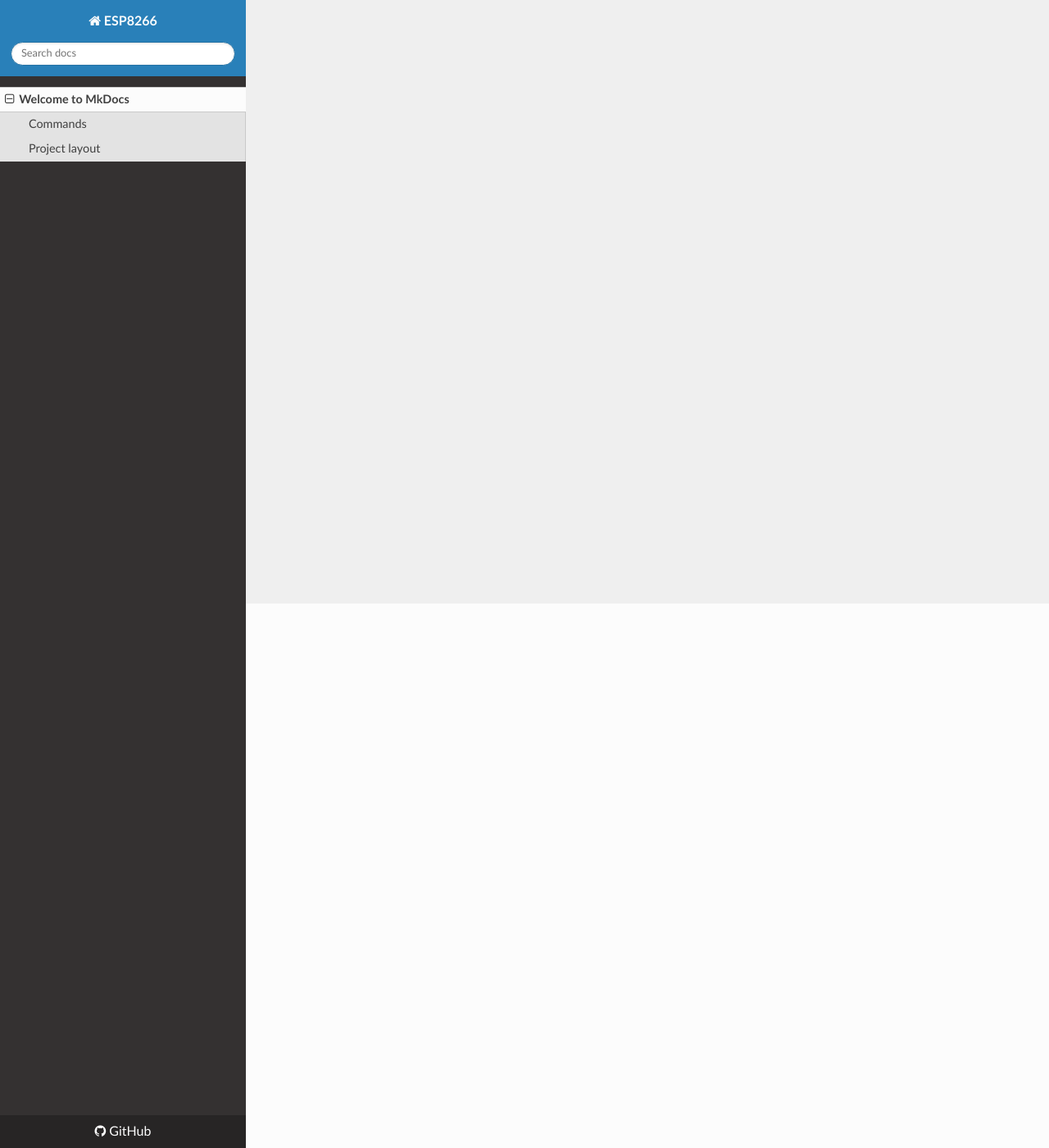
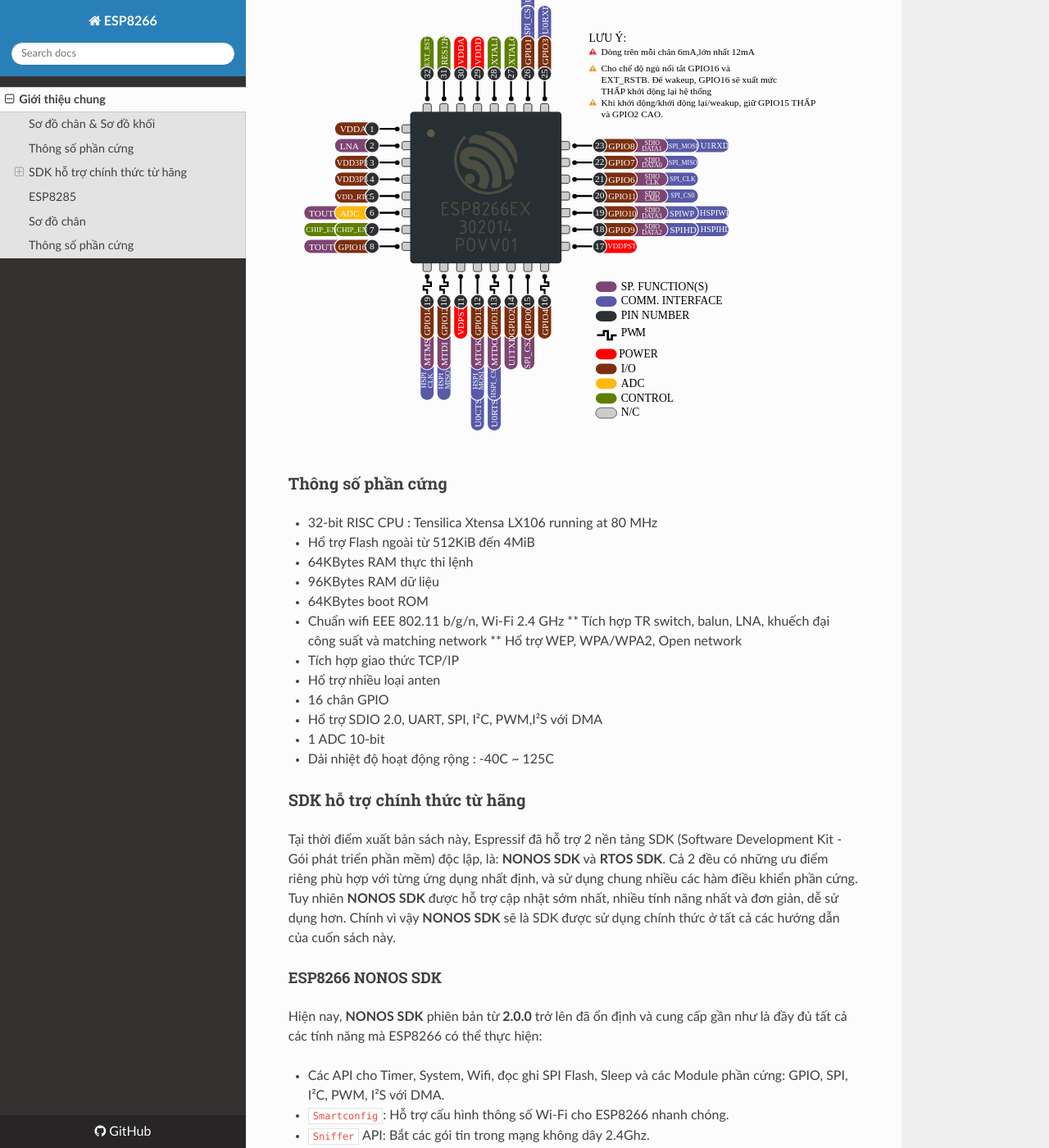
Before and after one commit to esp8266vn/esp8266.vn, an MkDocs documentation site: the page built from docs/index.md, in a window 1280 px wide and 1400 px high, scrolled down 664 px. Shown: the whole window at 82% size. Built offline with MkDocs 1.6.1, drawn with Linux system fonts in a browser that asks for light colours; nearby versions of some CDN libraries; old or Windows-style settings are respelled for this version of MkDocs; some of the changed text lies outside the part shown.

Commit message:
add instructions

```diff
--- a/docs/index.md
+++ b/docs/index.md
@@ -1,17 +1,66 @@
-# Welcome to MkDocs
+:imagesdir: images
 
-For full documentation visit [mkdocs.org](http://mkdocs.org).
+## ESP8266
 
-## Commands
+ESP8266 là dòng chip tích hợp Wi-Fi 2.4Ghz có thể lập trình được, rẻ tiền được sản xuất bởi một công ty bán dẫn Trung Quốc: Espressif Systems.
 
-* `mkdocs new [dir-name]` - Create a new project.
-* `mkdocs serve` - Start the live-reloading docs server.
-* `mkdocs build` - Build the documentation site.
-* `mkdocs help` - Print this help message.
+Được phát hành đầu tiên vào tháng 8 năm 2014, đóng gói đưa ra thị trường dạng Mô dun ESP-01, được sản xuất bởi bên thứ 3: AI-Thinker. Có khả năng kết nối Internet qua mạng Wi-Fi một cách nhanh chóng và sử dụng rất ít linh kiện đi kèm. Với giá cả có thể nói là rất rẻ so với tính năng và khả năng ESP8266 có thể làm được.
 
-## Project layout
+ESP8266 có một cộng đồng các nhà phát triển trên thế giới rất lớn, cung cấp nhiều Module lập trình mã mở giúp nhiều người có thể tiếp cận và xây dựng ứng dụng rất nhanh.
 
-    mkdocs.yml    # The configuration file.
-    docs/
-        index.md  # The documentation homepage.
-        ...       # Other markdown pages, images and other files.
+Hiện nay tất cả các dòng chip ESP8266 trên thị trường đều mang nhãn ESP8266EX, là phiên bản nâng cấp của ESP8266
+
+### Sơ đồ chân & Sơ đồ khối
+
+
+.Sơ đồ chân & sơ đồ khối ESP8266EX
+![](images/ESP8266_SOC2.svg)
+
+### Thông số phần cứng
+* 32-bit RISC CPU : Tensilica Xtensa LX106 running at 80 MHz
+* Hổ trợ Flash ngoài từ 512KiB đến 4MiB
+* 64KBytes RAM thực thi lệnh
+* 96KBytes RAM dữ liệu
+* 64KBytes boot ROM
+* Chuẩn wifi EEE 802.11 b/g/n, Wi-Fi 2.4 GHz
+** Tích hợp TR switch, balun, LNA, khuếch đại công suất và matching network
+** Hổ trợ WEP, WPA/WPA2, Open network
+* Tích hợp giao thức TCP/IP
+* Hổ trợ nhiều loại anten
+* 16 chân GPIO
+* Hổ trợ SDIO 2.0, UART, SPI, I²C, PWM,I²S với DMA
+* 1 ADC 10-bit
+* Dải nhiệt độ hoạt động rộng : -40C ~ 125C
+
+### SDK hỗ trợ chính thức từ hãng
+
+Tại thời điểm xuất bản sách này, Espressif đã hỗ trợ 2 nền tảng SDK (Software Development Kit - Gói phát triển phần mềm) độc lập, là: **NONOS SDK** và **RTOS SDK**. Cả 2 đều có những ưu điểm riêng phù hợp với từng ứng dụng nhất định, và sử dụng chung nhiều các hàm điều khiển phần cứng. Tuy nhiên **NONOS SDK** được hỗ trợ cập nhật sớm nhất, nhiều tính năng nhất và đơn giản, dễ sử dụng hơn. Chính vì vậy **NONOS SDK** sẽ là SDK được sử dụng chính thức ở tất cả các hướng dẫn của cuốn sách này.
+
+#### ESP8266 NONOS SDK
+
+Hiện nay, **NONOS SDK** phiên bản từ **2.0.0** trở lên đã ổn định và cung cấp gần như là đầy đủ tất cả các tính năng mà ESP8266 có thể thực hiện:
+
+* Các API cho Timer, System, Wifi, đọc ghi SPI Flash, Sleep và các Module phần cứng: GPIO, SPI, I²C, PWM, I²S với DMA.
+* `Smartconfig`: Hỗ trợ cấu hình thông số Wi-Fi cho ESP8266 nhanh chóng.
+* `Sniffer` API: Bắt các gói tin trong mạng không dây 2.4Ghz.
+* `SNTP` API: Đồng bộ thời gian với Máy chủ thời gian.
+* `WPA2 Enterprise` API: Cung cấp việc quản lý kết nối Wi-Fi bằng tài khoản sử dụng các máy chủ RADIUS.
+* `TCP/UDP` API: Cho kết nối internet, và hỗ trợ các Module dựa trên, như: HTTP, MQTT, CoAP.
+* `mDNS` API: Giúp tìm ra **IP** của thiết bị trong mạng nội bộ bằng tên (hostname).
+* `MESH` API: Liên kết các module ESP8266 với cấu trúc mạng MESH
+* `FOTA` API: Firmware Over The Air - cập nhật firmware từ xa cho thiết bị .
+* `ESP-Now` API: Sử dụng các gói tin Wireless 2.4GHz trao đổi trực tiếp với ESP8266 khác mà không cần kết nối tới Access Point.
+* `Simple Pair` API: Thiết lập kết nối bảo mật giữa 2 thiết bị tự động.
+
+
+#### ESP8266 RTOS SDK
+
+**RTOS SDK** sử dụng **FreeRTOS** làm nền tảng, đồng thời hầu hết các API của **NON OS** SDK đều có thể sử dụng với **RTOS SDK**.
+
+### ESP8285
+
+ESP8285 là một phiên bản khác sau này của ESP8266EX, giống hoàn toàn ESP8266EX ngoại trừ việc thay vì dùng SPI FLASH bên ngoài thì ESP8285 tích hợp 1MiB Flash bên trong giúp giảm diện tích phần cứng và đơn giản hóa quá trình sản xuất.
+
+### Sơ đồ chân
+
+### Thông số phần cứng
--- a/mkdocs.yml
+++ b/mkdocs.yml
@@ -14,8 +14,8 @@
 repo_url: https://github.com/esp8266vn/esp8266.vn
 
 # Page tree
-#pages:
-#  - Intro: index.md
+pages:
+  - Giới thiệu chung: index.md
 #  - Getting started: getting-started.md
 #  - Customization: customization.md
 #  - License: license.md
```
Also changed, not shown: docs/images/ESP8266_SOC2.svg (added).
